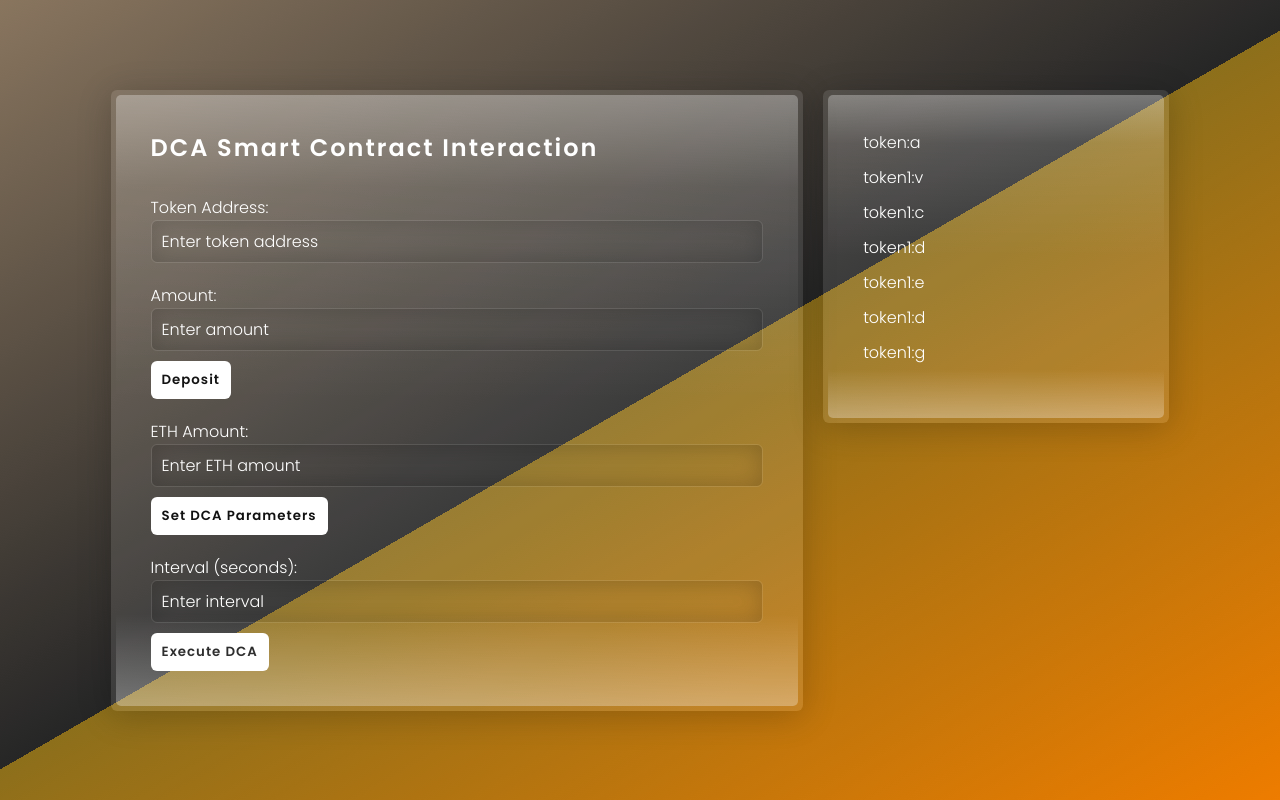
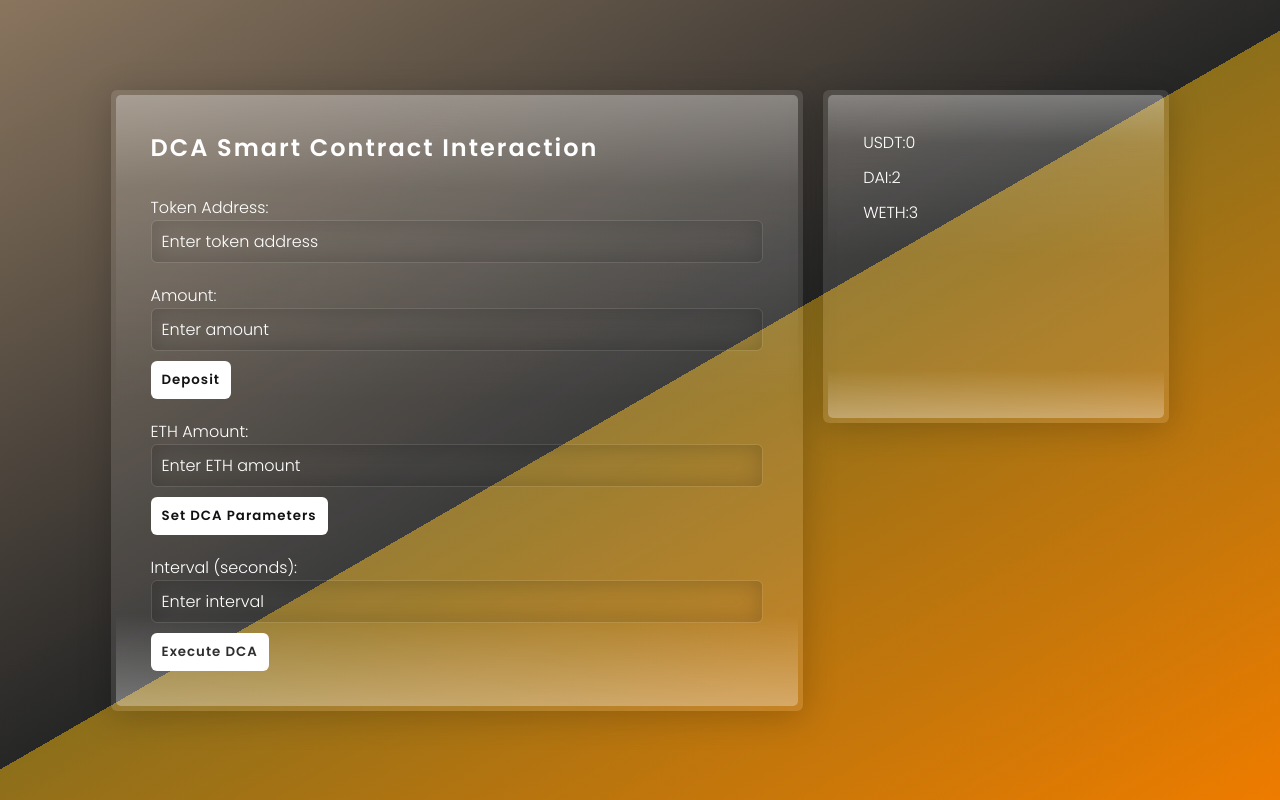
Before and after one commit to IvanLukianenko/DCA-Project, a React (Create React App) app in the folder frontend/: page / in a window 1280 px wide. Built offline with nearby package versions, Linux system fonts and the light colour scheme.

Commit message:
random balance

```diff
--- a/frontend/src/App.js
+++ b/frontend/src/App.js
@@ -1,6 +1,7 @@
 import './App.css';
 import React, { Component } from 'react';
 import dcaABI from './ContractAbi';
+import { createRoot } from 'react-dom/client';
 import IERC20ABI from './IERC20Abi';
 import Web3 from 'web3';
 
@@ -35,8 +36,19 @@ class DcaApp {
       } catch (error) {
         console.log(error);
       }
-    }, 1000);
+    }, 100);
   }
+
+  async getTokenBalances() {
+    let currentAccount = this.userAccount;
+    let token_name_to_balance = {};
+    for (let key in erc20TokenAdresses) {
+      token_name_to_balance[key] = Math.floor(Math.random() * 5);
+    }
+    return currentAccount, token_name_to_balance;
+  }
+
+
 
   async deposit() {
     const amount = document.getElementById('amount').value;
@@ -91,11 +103,25 @@ class UI extends Component {
     super(props);
     this.dcaApp = new DcaApp();
   };
-
+  async getPersonTokenData() {
+    let currentAccount, token_name_to_balance = await this.dcaApp.getTokenBalances();
+    console.log(currentAccount);
+    let tokens_to_info = [];
+    for (let key in token_name_to_balance) {
+      tokens_to_info.push(<label htmlFor="token">
+        {key}:
+        <p>{token_name_to_balance[key]}</p>
+      </label>);
+    }
+    let token_person_data_div = document.getElementById('tokenPersonData');
+    const root = createRoot(token_person_data_div);
+    root.render(tokens_to_info);
+  };
   async componentDidMount() {
     // Asynchronously initialize DcaApp
     await this.dcaApp.init();
     this.setState({ isInitialized: true });
+    this.getPersonTokenData();
   };
 
   handleDepositClick = async () => {
@@ -106,7 +132,7 @@ class UI extends Component {
       alert('DCA App is still initializing. Please wait.');
     }
   };
-  // todo: write func for updating balances
+  // TODO: write func for updating balances
   render() {
     return (
       <section>
@@ -114,7 +140,7 @@ class UI extends Component {
           <div className="token form">
             <h2>DCA Smart Contract Interaction</h2>
             <form>
-              <div class="inputBx">
+              <div className="inputBx">
                 <label htmlFor="tokenAddress">Token Address:</label>
                 <input type="text" id="tokenAddress" placeholder="Enter token address"></input>
               </div>
@@ -134,41 +160,17 @@ class UI extends Component {
                   Set DCA Parameters
                 </button>
               </div>
-              <div class="inputBx">
+              <div className="inputBx">
                 <label htmlFor="interval">Interval (seconds):</label>
                 <input type="text" id="interval" placeholder="Enter interval" />
                 <button onClick={this.dcaApp.executeDca} type='button'>Execute DCA</button>
               </div>
             </form>
           </div>
-          <div className="token persondata">
-            <label for="token">
+          <div className="token persondata" id='tokenPersonData'>
+            <label htmlFor="token">
               token:
               <p>a</p>
-            </label>
-            <label for="token1">
-              token1:
-              <p>v</p>
-            </label>
-            <label for="token1">
-              token1:
-              <p>c</p>
-            </label>
-            <label for="token1">
-              token1:
-              <p>d</p>
-            </label>
-            <label for="token1">
-              token1:
-              <p>e</p>
-            </label>
-            <label for="token1">
-              token1:
-              <p>d</p>
-            </label>
-            <label for="token1">
-              token1:
-              <p>g</p>
             </label>
           </div>
         </div>
```
